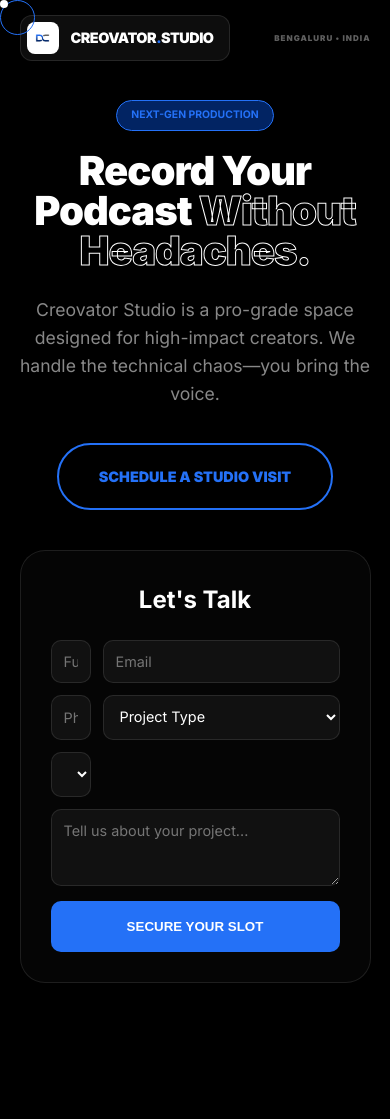
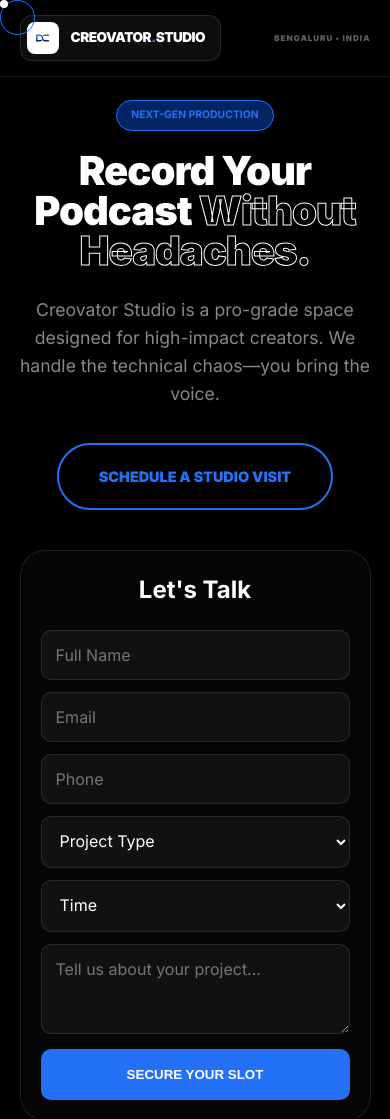
Before and after one commit to arvind10000/podcast, a plain HTML site: page index.html in a window 390 px wide. Shown: the top 1119 px of the page. Drawn offline with nearby package versions, Linux system fonts and the light colour scheme.

Commit message:
Add files via upload

```diff
--- a/index.html
+++ b/index.html
@@ -34,7 +34,7 @@
             cursor: none;
         }
 
-        /* Hide custom cursor on touch devices */
+        /* Hide custom cursor on touch/mobile */
         @media (hover: none) and (pointer: coarse) {
             #cursor, #cursor-f { display: none; }
             body { cursor: auto; }
@@ -45,18 +45,22 @@
 
         .container { max-width: 1300px; margin: 0 auto; padding: 0 5%; }
 
-        /* --- RESPONSIVE NAV --- */
+        /* --- NAV SECTION --- */
         nav {
             padding: 20px 0;
-            display: flex;
-            justify-content: space-between;
-            align-items: center;
             position: fixed;
             width: 100%;
             top: 0;
             z-index: 1000;
-            background: linear-gradient(to bottom, rgba(0,0,0,0.9), transparent);
-            backdrop-filter: blur(5px);
+            background: rgba(0,0,0,0.85);
+            backdrop-filter: blur(10px);
+            border-bottom: 1px solid var(--border);
+        }
+
+        .nav-wrapper {
+            display: flex;
+            justify-content: space-between;
+            align-items: center;
         }
 
         .logo-box {
@@ -67,6 +71,7 @@
             padding: 6px 15px 6px 6px;
             border-radius: 12px;
             border: 1px solid var(--border);
+            flex-shrink: 0;
         }
 
         .logo-icon {
@@ -86,16 +91,10 @@
             font-weight: 800;
             letter-spacing: 2px;
             text-align: right;
+            white-space: nowrap;
         }
 
-        @media (max-width: 600px) {
-            nav { padding: 15px 0; flex-direction: row; }
-            .nav-location { font-size: 0.5rem; letter-spacing: 1px; }
-            .logo { font-size: 0.9rem; }
-            .logo-icon { width: 32px; height: 32px; }
-        }
-
-        /* --- HERO --- */
+        /* --- HERO SECTION --- */
         .hero { min-height: 100vh; display: flex; align-items: center; padding-top: 100px; padding-bottom: 50px; }
         .hero-split { display: grid; grid-template-columns: 1.2fr 0.8fr; gap: 40px; align-items: center; }
 
@@ -109,6 +108,7 @@
         h1 { font-size: clamp(2.5rem, 8vw, 5rem); font-weight: 900; line-height: 1; margin-bottom: 25px; letter-spacing: -2px; }
         h1 span { -webkit-text-stroke: 1px var(--text); color: transparent; }
 
+        /* --- FORM SECTION --- */
         #booking-form {
             background: #050505;
             padding: 30px; border-radius: 25px; border: 1px solid var(--border);
@@ -117,9 +117,11 @@
         }
 
         .form-grid { display: grid; grid-template-columns: 1fr 1fr; gap: 12px; }
+
         input, select, textarea {
-            width: 100%; padding: 12px; background: #111;
-            border: 1px solid var(--border); border-radius: 10px; color: #fff; font-family: inherit; font-size: 0.9rem;
+            width: 100%; padding: 14px; background: #111;
+            border: 1px solid var(--border); border-radius: 10px; color: #fff;
+            font-family: inherit; font-size: 0.9rem;
         }
 
         .btn-main {
@@ -129,7 +131,7 @@
         }
         .btn-main:hover { filter: brightness(1.2); }
 
-        /* --- BENTO BOXES --- */
+        /* --- BENTO SECTION --- */
         .section { padding: 80px 0; }
         .bento { display: grid; grid-template-columns: repeat(3, 1fr); gap: 20px; }
 
@@ -141,22 +143,16 @@
         }
 
         .feature-card::before {
-            content: "";
-            position: absolute;
-            top: 0; left: 0; width: 100%; height: 100%;
-            background-size: cover;
-            background-position: center;
-            opacity: 0;
-            transition: 0.6s ease;
-            z-index: -1;
-            filter: brightness(0.4) saturate(0.7);
+            content: ""; position: absolute; top: 0; left: 0; width: 100%; height: 100%;
+            background-size: cover; background-position: center; opacity: 0;
+            transition: 0.6s ease; z-index: -1; filter: brightness(0.4) saturate(0.7);
             transform: scale(1.1);
         }
 
-        /* IMAGES */
+        /* Image Links */
         .feature-card:nth-child(1)::before { background-image: url('https://images.unsplash.com/photo-1590602847861-f357a9332bbc?q=80&w=800'); }
         .feature-card:nth-child(2)::before { background-image: url('https://images.unsplash.com/photo-1516035069371-29a1b244cc32?q=80&w=800'); }
-        .feature-card:nth-child(3)::before { background-image: url('https://images.unsplash.com/photo-1492691523569-7379e4004911?q=80&w=800'); } /* Fixed Aesthetics Image */
+        .feature-card:nth-child(3)::before { background-image: url('https://images.unsplash.com/photo-1492691523569-7379e4004911?q=80&w=800'); }
         .feature-card:nth-child(4)::before { background-image: url('https://images.unsplash.com/photo-1559131397-f94da358f7ca?q=80&w=800'); }
         .feature-card:nth-child(5)::before { background-image: url('https://images.unsplash.com/photo-1598488035139-bdbb2231ce04?q=80&w=800'); }
         .feature-card:nth-child(6)::before { background-image: url('https://images.unsplash.com/photo-1589903308904-1010c2294adc?q=80&w=800'); }
@@ -166,12 +162,14 @@
         .feature-card h3 { color: var(--primary); font-size: 1.3rem; margin-bottom: 12px; font-weight: 800; }
         .feature-card p { color: var(--muted); font-size: 0.95rem; }
 
+        /* --- FAQ SECTION --- */
         .faq-item { background: #080808; margin-bottom: 12px; border-radius: 15px; padding: 25px; cursor: pointer; border: 1px solid var(--border); transition: 0.3s; }
         .faq-item.active { border-color: var(--primary); background: #0c0c0c; }
         .faq-q { font-weight: 800; display: flex; justify-content: space-between; align-items: center; font-size: 1rem; }
         .faq-a { max-height: 0; overflow: hidden; transition: 0.4s ease; color: var(--muted); font-size: 0.9rem; }
         .faq-item.active .faq-a { max-height: 150px; margin-top: 15px; }
 
+        /* --- FOOTER CTA --- */
         .footer-cta { text-align: center; padding: 100px 0; }
         .btn-outline {
             padding: 20px 40px; border: 2px solid var(--primary); color: var(--primary);
@@ -180,14 +178,26 @@
         }
         .btn-outline:hover { background: var(--primary); color: #fff; box-shadow: 0 0 30px rgba(36, 113, 247, 0.4); }
 
-        /* --- MOBILE ADAPTATION --- */
+        /* --- FULL MOBILE RESPONSIVE FIX --- */
         @media (max-width: 1000px) {
             .hero-split { grid-template-columns: 1fr; text-align: center; }
             .hero-left p { margin-left: auto; margin-right: auto; }
             .bento { grid-template-columns: 1fr; }
+
+            /* Form stack fix */
             .form-grid { grid-template-columns: 1fr; }
-            input[style*="grid-column"] { grid-column: auto !important; }
+            .form-grid > * { grid-column: span 1 !important; }
+            input, select, textarea { font-size: 16px; } /* Prevents iOS auto-zoom */
+
             h1 { letter-spacing: -1px; }
+        }
+
+        @media (max-width: 600px) {
+            nav { padding: 15px 0; }
+            .nav-location { font-size: 0.5rem; letter-spacing: 1px; }
+            .logo { font-size: 0.85rem; }
+            .logo-icon { width: 32px; height: 32px; }
+            #booking-form { padding: 20px; }
         }
     </style>
 </head>
@@ -197,12 +207,14 @@
     <div id="cursor-f"></div>
 
     <nav>
-        <div class="container" style="display: flex; justify-content: space-between; align-items: center; width: 100%;">
-            <div class="logo-box">
-                <div class="logo-icon"><img src="images/logo.png" alt="Logo"></div>
-                <div class="logo">CREOVATOR<span>.</span>STUDIO</div>
+        <div class="container">
+            <div class="nav-wrapper">
+                <div class="logo-box">
+                    <div class="logo-icon"><img src="images/logo.png" alt="Logo"></div>
+                    <div class="logo">CREOVATOR<span>.</span>STUDIO</div>
+                </div>
+                <div class="nav-location">BENGALURU • INDIA</div>
             </div>
-            <div class="nav-location">BENGALURU • INDIA</div>
         </div>
     </nav>
 
@@ -219,15 +231,25 @@
 
             <div class="hero-right scroll-reveal" id="booking-anchor">
                 <div id="booking-form">
-                    <h2 style="margin-bottom: 20px;">Let's Talk</h2>
+                    <h2 style="margin-bottom: 20px; text-align: center;">Let's Talk</h2>
                     <form action="https://api.web3forms.com/submit" method="POST">
                         <input type="hidden" name="access_key" value="0c7c57e3-52e7-4722-b8b9-10c4507f923c">
                         <div class="form-grid">
                             <input type="text" name="name" placeholder="Full Name" required style="grid-column: span 2;">
                             <input type="email" name="email" placeholder="Email" required>
                             <input type="tel" name="phone" placeholder="Phone" required>
-                            <select name="type" required><option disabled selected>Project Type</option><option>Podcast</option><option>YouTube</option><option>Course</option></select>
-                            <select name="time" required><option disabled selected>Time</option><option>Morning</option><option>Afternoon</option><option>Full Day</option></select>
+                            <select name="type" required>
+                                <option disabled selected>Project Type</option>
+                                <option>Podcast</option>
+                                <option>YouTube</option>
+                                <option>Course</option>
+                            </select>
+                            <select name="time" required>
+                                <option disabled selected>Time</option>
+                                <option>Morning</option>
+                                <option>Afternoon</option>
+                                <option>Full Day</option>
+                            </select>
                             <textarea name="note" placeholder="Tell us about your project..." style="grid-column: span 2;" rows="3"></textarea>
                         </div>
                         <button type="submit" class="btn-main">Secure Your Slot</button>
@@ -280,7 +302,7 @@
     <script>
         gsap.registerPlugin(ScrollTrigger, ScrollToPlugin);
 
-        // Custom Cursor Logic
+        // Custom Cursor
         const cursor = document.getElementById('cursor');
         const follower = document.getElementById('cursor-f');
         window.addEventListener('mousemove', (e) => {
@@ -288,7 +310,7 @@
             gsap.to(follower, { x: e.clientX - 17, y: e.clientY - 17, duration: 0.15 });
         });
 
-        // Scroll Reveal Logic
+        // Scroll Animations
         gsap.utils.toArray('.scroll-reveal').forEach(el => {
             gsap.from(el, {
                 scrollTrigger: {
@@ -296,11 +318,7 @@
                     start: "top 92%",
                     toggleActions: "play none none reverse"
                 },
-                y: 40,
-                opacity: 0,
-                filter: "blur(10px)",
-                duration: 1,
-                ease: "power3.out"
+                y: 40, opacity: 0, filter: "blur(10px)", duration: 1, ease: "power3.out"
             });
         });
 
```
